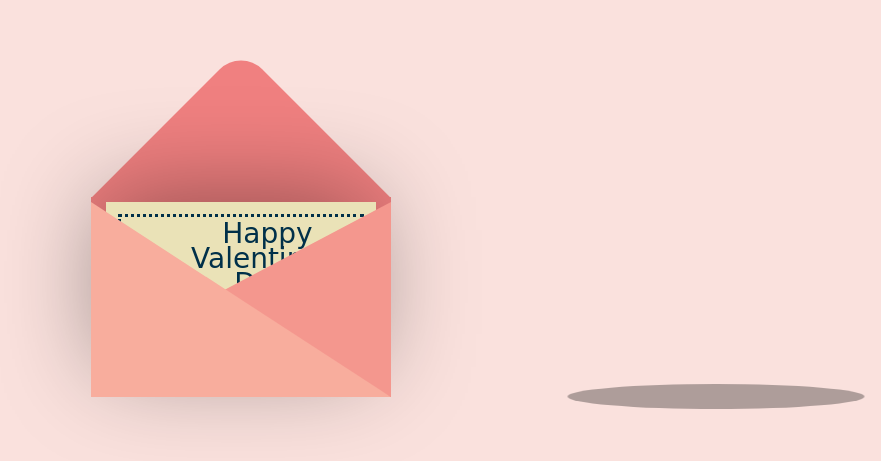
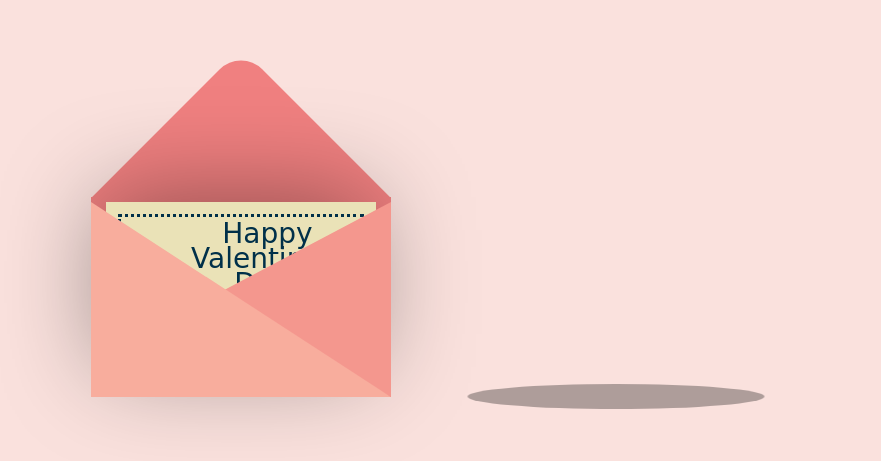
Before and after one commit to 1v9alex/vday, a plain HTML site: page index.html in a window 1280 px wide. Shown: the part 141-602 px from the top of the page, without its empty margins (399-1280 px from the left). Drawn offline with nearby package versions, Linux system fonts and the light colour scheme.

Commit message:
Update style.css

```diff
--- a/style.css
+++ b/style.css
@@ -131,7 +131,7 @@ body {
   border-radius: 50%;
   background-color: rgba(0, 0, 0, 0.3);
   bottom: 250px;
-  left: 950px;
+  left: 850px;
   animation: scale 3s linear infinite;
   z-index: -1;
 }
```
